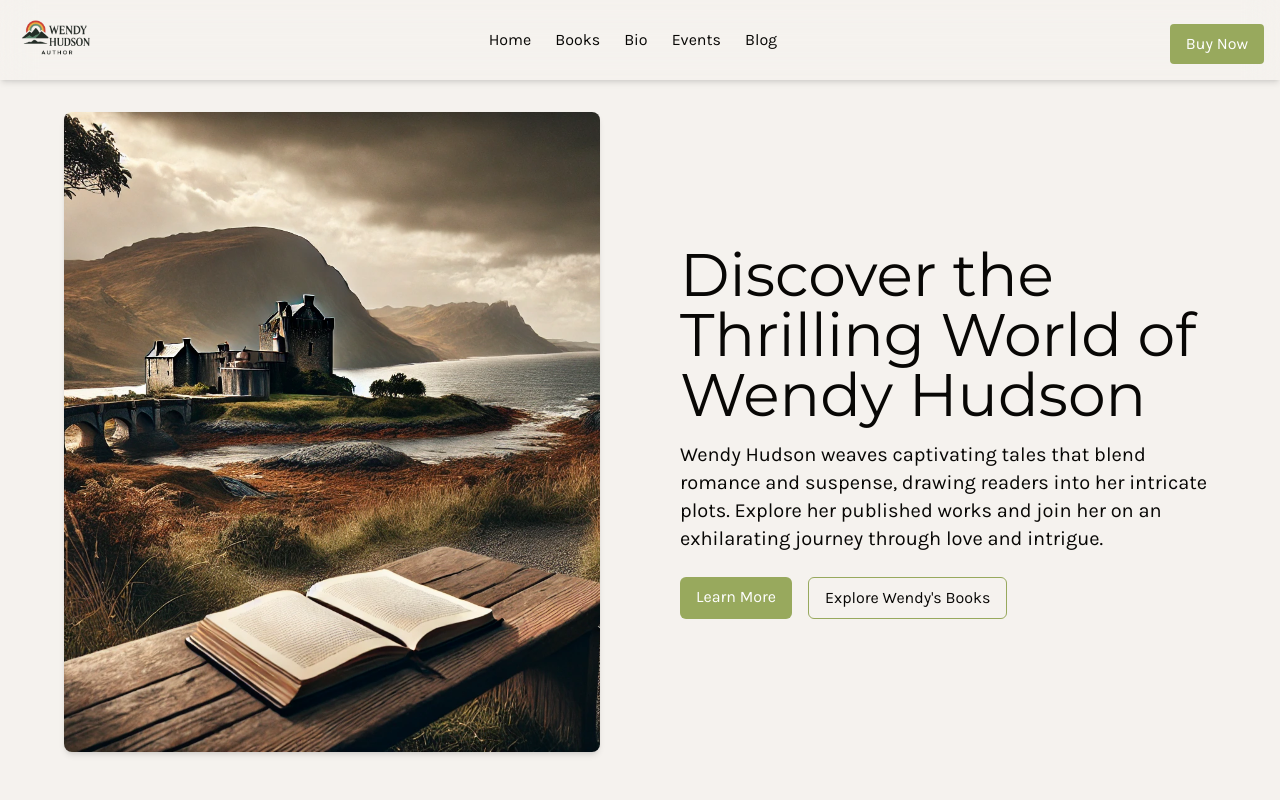
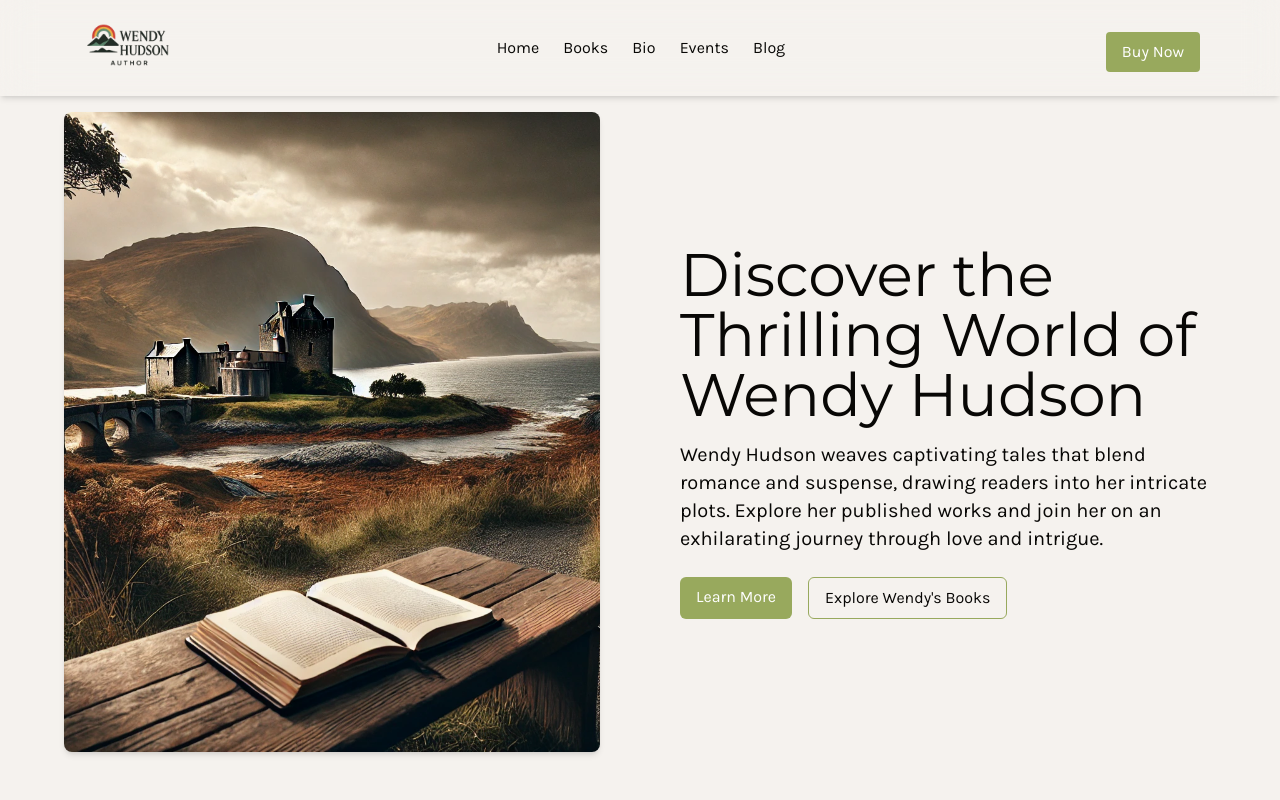
Before and after one commit to gillianroberts1/Wendy-Hudson-Author, a React (Vite) app: page / in a window 1280 px wide. Shown: the top 800 px of the page. Built offline with nearby package versions, Linux system fonts and the light colour scheme.

Commit message:
navbar logo size fixed

```diff
--- a/src/layout/Navbar.jsx
+++ b/src/layout/Navbar.jsx
@@ -8,17 +8,18 @@ const Navbar = () => {
   const [isOpen, setOpen] = useState(false);
 
   return (
-    <nav className="fixed backdrop-blur-lg w-full bg-background/90 shadow-md h-20 flex items-center">
-  <div className="flex items-center justify-between w-full px-4">
-
-    {/* Left: Logo */}
-    <Link to="/" className="flex items-center">
-      <img
-        src={WHLogo}
-        alt="Wendy Hudson Logo"
-        className="max-h-20 w-auto" // <= 👈 Here
-      />
-    </Link>
+    <nav className="fixed backdrop-blur-lg p-4 w-full bg-background/90 shadow-md ">
+      <div className="flex items-center justify-between h-16">
+        {/* Left: Logo */}
+        <div className="text-2xl font-bold">
+          <Link to="/" className="text-black">
+            <img
+                    src={WHLogo}
+                    alt="logo"
+                    className="h-20 lg:h-24 object-contain ml-4 lg:ml-16"
+                  />
+          </Link>
+        </div>
 
         {/* Center: Nav Links (Desktop) */}
         <div className="hidden lg:flex space-x-6">
@@ -40,7 +41,7 @@ const Navbar = () => {
         </div>
 
         {/* Right: Buy Now button (hidden on small screens) */}
-        <div className="hidden lg:block">
+        <div className="hidden lg:block mr-16">
           <BuyNowButton />
         </div>
 
```
